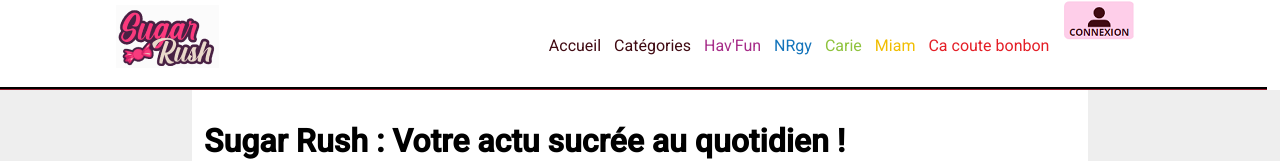
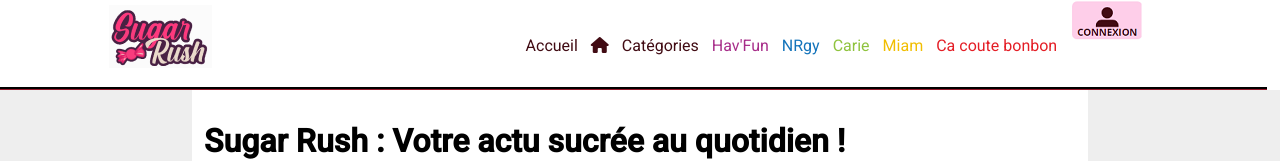
Before and after one commit to FlorianHe/Sugar-rush-project-front, an Angular app: page / in a window 1280 px wide. Shown: the top 161 px of the page. Built offline with nearby package versions, Linux system fonts and the light colour scheme.

Commit message:
Adding font awesome

```diff
--- a/angular.json
+++ b/angular.json
@@ -30,7 +30,8 @@
               "src/assets"
             ],
             "styles": [
-              "src/styles.scss"
+              "src/styles.scss",
+              "node_modules/@fortawesome/fontawesome-free/scss/fontawesome.scss"
             ],
             "scripts": []
           },
@@ -93,7 +94,8 @@
               "src/assets"
             ],
             "styles": [
-              "src/styles.scss"
+              "src/styles.scss",
+              "node_modules/@fortawesome/fontawesome-free/scss/fontawesome.scss"
             ],
             "scripts": []
           }
@@ -113,6 +115,7 @@
   "cli": {
     "schematicCollections": [
       "@angular-eslint/schematics"
-    ]
+    ],
+    "analytics": false
   }
 }
--- a/package.json
+++ b/package.json
@@ -19,6 +19,7 @@
     "@angular/platform-browser": "^15.2.0",
     "@angular/platform-browser-dynamic": "^15.2.0",
     "@angular/router": "^15.2.0",
+    "@fortawesome/fontawesome-free": "^6.4.0",
     "rxjs": "~7.8.0",
     "tslib": "^2.3.0",
     "zone.js": "~0.12.0"
--- a/src/app/header/header.component.html
+++ b/src/app/header/header.component.html
@@ -6,7 +6,7 @@
     <div>
         <nav>
             <ul class="divnav">
-                <li><a [routerLink]="APP_ROUTES.index">Accueil</a></li>
+                <li><a [routerLink]="APP_ROUTES.index">Accueil<i class="fas fa-home"></i></a></li>
                 <li><a class="categ" [routerLink]="APP_ROUTES.categories">Catégories</a></li>
                 <li><a id="fun" [routerLink]="APP_ROUTES.categories+'/1'">Hav'Fun</a></li>
                 <li><a id="sport" [routerLink]="APP_ROUTES.categories+'/2'">NRgy</a></li>
--- a/src/styles.scss
+++ b/src/styles.scss
@@ -1,5 +1,6 @@
 /* You can add global styles to this file, and also import other style files */
 @use "/src/_import.scss" as *;
+@import '../node_modules/@fortawesome/fontawesome-free/css/all.css';
 
 @font-face {
   font-family: "Mermaid-babies";
```
Also changed, not shown: 1 other file (tests, documents, lock files or other folders).
